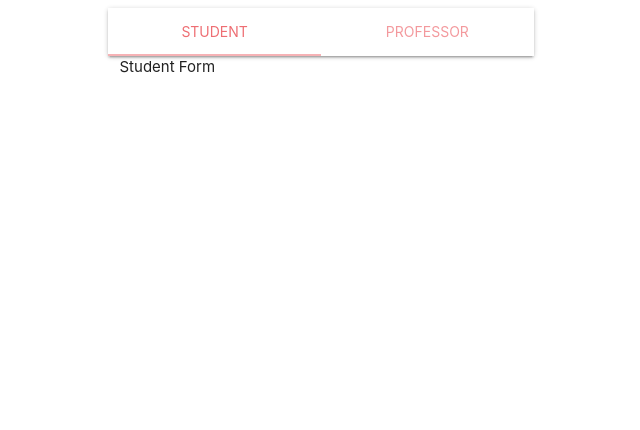
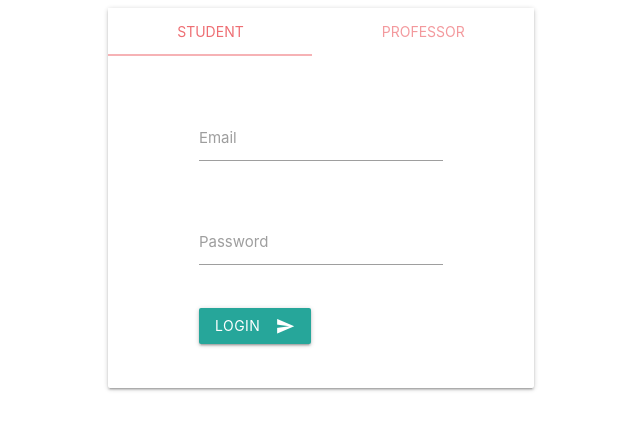
Before and after one commit to finaud/research-positions, a Flask app: page /auth/login in a window 1280 px wide. Shown: the top 430 px of the page, without its empty margins (319-959 px from the left). Run offline with Flask 2, Linux system fonts and the light colour scheme; some libraries are stand-ins or nearby versions.

Commit message:
updated login page

```diff
--- a/firebase_functions.py
+++ b/firebase_functions.py
@@ -19,9 +19,9 @@ def verify_credentials(email: str, password: str) -> dict:
     if 'localId' in response:
         return {'status': 'success', 'uid': response['localId'], 'token': response['idToken']}
     elif 'error' in response:
-        return {'status': 'success', 'msg': response['error']['message']}
+        return {'status': 'error', 'msg': response['error']['message']}
     else:
-        return {'status': 'success', 'msg': 'UNKNOWN_ERROR'}
+        return {'status': 'error', 'msg': 'UNKNOWN_ERROR'}
 
 
 def verify_token(token: str) -> bool:
--- a/templates/auth/login.html
+++ b/templates/auth/login.html
@@ -5,17 +5,48 @@
   <div class="row">
     <div class="col s6 offset-s3">
       <div class="card">
-
-        <ul class="tabs">
-          <li class="tab col s6"><a class="active" href="#student">Student</a></li>
-          <li class="tab col s6"><a href="#prof">Professor</a></li>
-        </ul>
-
-        <div id="student" class="col s12">Student Form</div>
-        <div id="prof" class="col s12">Prof Form</div>
+        <div class="card-tabs">
+          <ul class="tabs tabs-fixed-width">
+            <li class="tab"><a class="active" href="#student">Student</a></li>
+            <li class="tab"><a href="#prof">Professor</a></li>
+          </ul>
+        </div>
+        <div class="card-content">
+          {% set types = ['student', 'prof'] %}
+          {% for type in types %}
+          <div id="{{ type }}">
+            <div class="row"></div>
+            <form action="{{ url_for('auth.login') }}" method="post">
+              <input type="hidden" name="user_type" value="{{ type }}">
+              <div class="row">
+                <div class="input-field col s8 offset-s2">
+                  <input name="email" type="email">
+                  <label for="email">Email</label>
+                </div>
+              </div>
+              <div class="row">
+                <div class="input-field col s8 offset-s2">
+                  <input name="password" type="password">
+                  <label for="password">Password</label>
+                </div>
+              </div>
+              <div class="row">
+                <div class="col s8 offset-s2">
+                  <button class="btn waves-effect waves-light" type="submit">Login
+                    <i class="material-icons right">send</i>
+                  </button>
+                </div>
+              </div>
+            </form>
+          </div>
+          {% endfor %}
+        </div>
       </div>
     </div>
+  </div>
 
-  </div>
+</div>
+
+</div>
 </div>
 {% endblock %}
```
